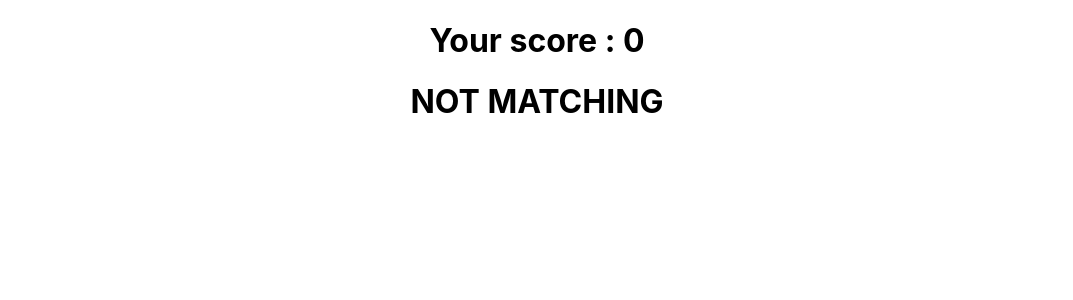
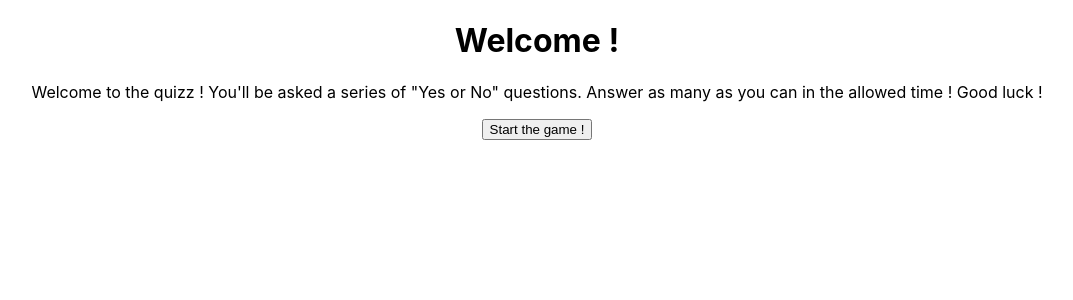
Before and after one commit to gitrlk/hubvisory-tech-test, a React (Create React App) app: page / in a window 1280 px wide. Shown: the top 300 px of the page, without its empty margins (103-1176 px from the left). Built offline with nearby package versions, Linux system fonts and the light colour scheme; no server answers.

Commit message:
Home => [add] welcome screen
Added welcome screen, start button and 1 minute countdown

```diff
--- a/src/Components/App/App.tsx
+++ b/src/Components/App/App.tsx
@@ -3,15 +3,17 @@ import Questions from "../Question/Questions";
 import { fillMovieBuffer, getAllMovies } from "../../Modules/parsing";
 import { Movie } from "../../Models/movie";
 import { Actor } from "../../Models/actor";
-import "./App.css"
+import "./App.css";
 
-function Home() {
+function App() {
   const [movies, setMovies] = useState([] as Movie[]);
   const [movie, setMovie] = useState(new Movie());
   const [actor, setActor] = useState(new Actor());
   const [answer, setAnswer] = useState(false);
   const [buffer, setBuffer] = useState([] as Movie[]);
   const [score, setScore] = useState(0);
+  const [timer, setTimer] = useState(0);
+  const [didGameStart, setDidGameStart] = useState(false);
 
   useEffect(() => {
     const fetchAllMovies = async () => {
@@ -43,6 +45,10 @@ function Home() {
     }
   }, [buffer]);
 
+  useEffect(() => {
+    timer > 0 && setTimeout(() => setTimer(timer - 1), 1000);
+  }, [timer]);
+
   const handleAnswer = (userAnswerValue: boolean) => {
     if (answer === userAnswerValue) setScore(score + 10);
     var bufferTmp = [...buffer];
@@ -52,15 +58,34 @@ function Home() {
     setMovie(new Movie());
   };
 
+  const startGame = () => {
+    setDidGameStart(true);
+    setTimer(60);
+  };
+
   return (
     <div className="App">
-      <h1>Your score : {score}</h1>
-      <h1>{answer ? "MATCHING" : "NOT MATCHING"}</h1>
-      {actor.name && movie.title ? (
-        <Questions handleAnswer={handleAnswer} actor={actor} movie={movie} />
+      {!didGameStart ? (
+        <div>
+          <h1>Welcome !</h1>
+          <p>
+            Welcome to the quizz ! You'll be asked a series of "Yes or No"
+            questions. Answer as many as you can in the allowed time ! Good luck
+            !
+          </p>
+          <button onClick={startGame}>Start the game !</button>
+        </div>
+      ) : null}
+      {actor.name && movie.title && didGameStart ? (
+        <div>
+          <h1>Your score : {score}</h1>
+          <h2>{timer} seconds left</h2>
+          <h1>{answer ? "MATCHING" : "NOT MATCHING"}</h1>
+          <Questions handleAnswer={handleAnswer} actor={actor} movie={movie} />
+        </div>
       ) : null}
     </div>
   );
 }
 
-export default Home;
+export default App;
```
